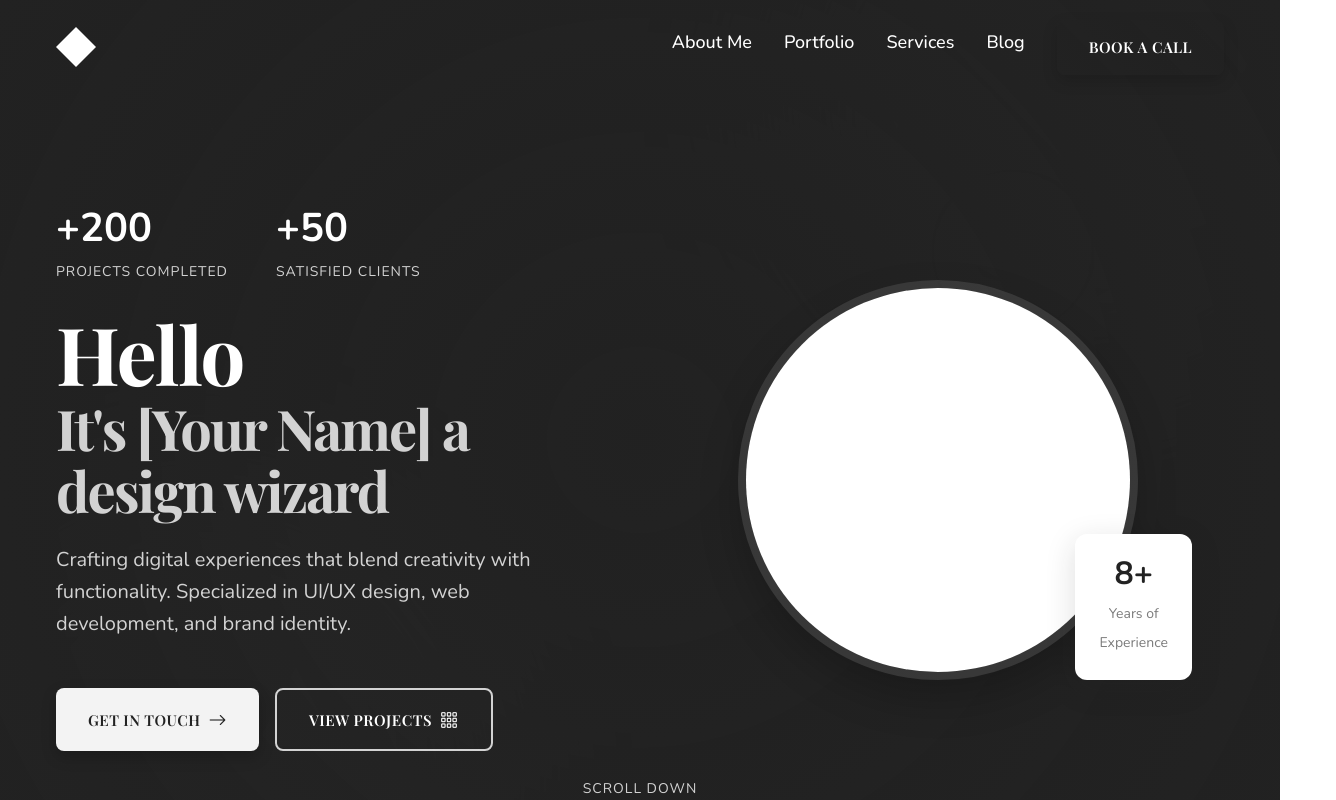
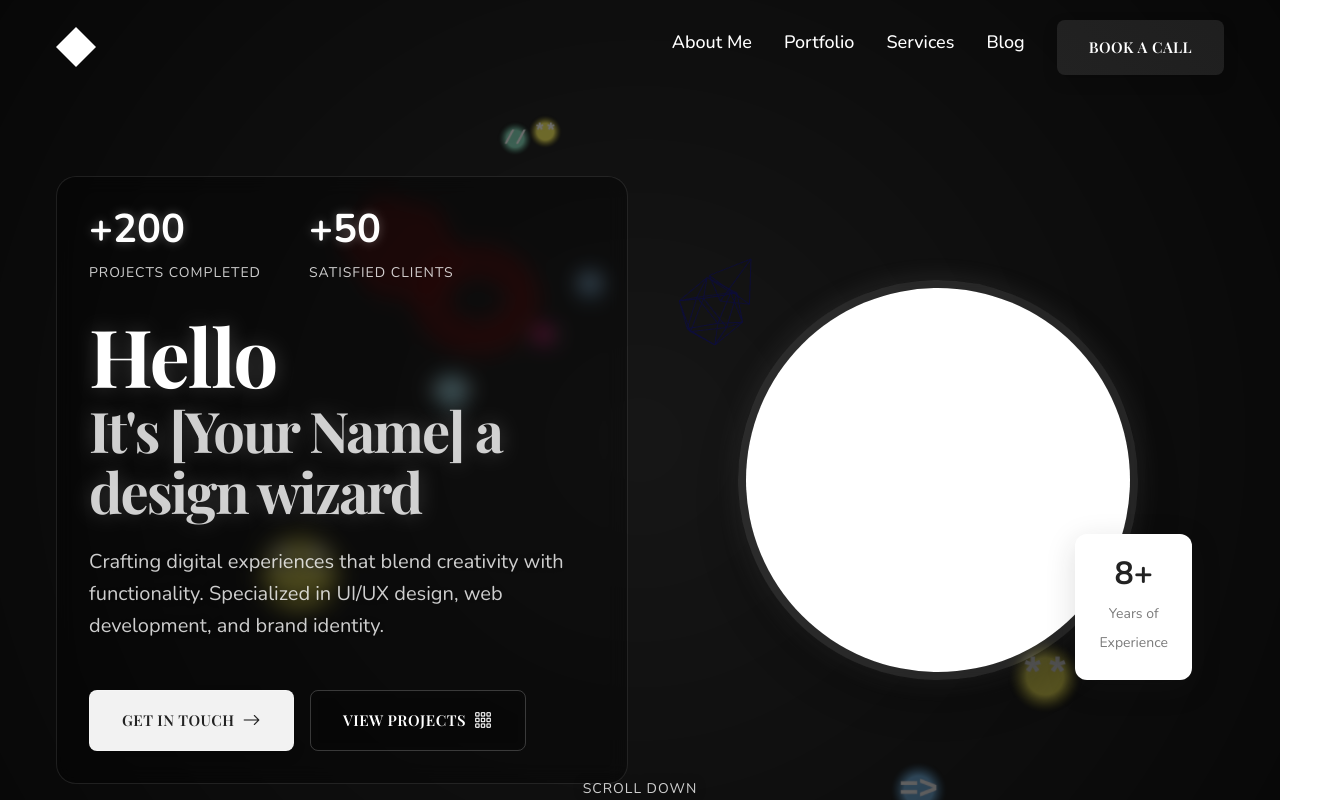
Before and after one commit to Lucifier-Hub/portfolio, an Angular app: page / in a window 1280 px wide. Shown: the top 800 px of the page, 1336 px wide, since content can reach past the window. Built offline with nearby package versions, Linux system fonts and the light colour scheme.

Commit message:
feat: enhanced hero background with tech symbols

```diff
--- a/package.json
+++ b/package.json
@@ -18,11 +18,13 @@
     "@angular/platform-browser-dynamic": "^19.2.0",
     "@angular/router": "^19.2.0",
     "@popperjs/core": "^2.11.8",
+    "@types/three": "^0.176.0",
     "aos": "^2.3.4",
     "bootstrap": "^5.3.2",
     "bootstrap-icons": "^1.13.1",
     "gsap": "^3.12.5",
     "rxjs": "~7.8.0",
+    "three": "^0.176.0",
     "tslib": "^2.3.0",
     "zone.js": "~0.15.0"
   },
--- a/src/app/components/hero/hero.component.html
+++ b/src/app/components/hero/hero.component.html
@@ -1,8 +1,5 @@
 <section class="hero">
-  <!-- Background Shapes -->
-  <div class="bg-shape bg-shape-1"></div>
-  <div class="bg-shape bg-shape-2"></div>
-  <div class="bg-shape bg-shape-3"></div>
+  <!-- Three.js canvas will be automatically inserted here -->
 
   <!-- Gradient Overlay -->
   <div class="gradient-overlay"></div>
@@ -10,7 +7,7 @@
   <div class="container">
     <div class="row align-items-center min-vh-100">
       <div class="col-lg-6">
-        <div class="hero-content animate-in">
+        <div class="hero-content">
           <div class="stats d-flex gap-5 mb-4">
             <div class="stat-item">
               <span class="stat-number">+200</span>
@@ -46,7 +43,7 @@
       </div>
 
       <div class="col-lg-6">
-        <div class="hero-image animate-in-delayed">
+        <div class="hero-image">
           <img src="assets/images/coder-animation.gif" alt="Coding Animation" class="img-fluid">
           <div class="experience-badge">
             <span class="years">8+</span>
--- a/src/app/components/hero/hero.component.scss
+++ b/src/app/components/hero/hero.component.scss
@@ -40,116 +40,54 @@
 
 .hero {
   position: relative;
-  padding-top: 80px; // Account for fixed navbar
-  background-color: var(--bg-dark);
-  color: var(--text-light);
-  overflow: hidden;
+  padding-top: 80px;
   min-height: 100vh;
   display: flex;
   align-items: center;
+  overflow: hidden;
+  background-color: rgba(0, 0, 0, 0.85); // Darker background for better contrast
 
-  // Modern 3D background elements
-  &::before,
+  // Gradient overlay for better text visibility
   &::after {
     content: '';
-    position: absolute;
-    width: 600px;
-    height: 600px;
-    border-radius: 50%;
-    background: linear-gradient(45deg, rgba(34, 34, 34, 0.8), rgba(123, 123, 123, 0.3));
-    filter: blur(60px);
-    z-index: 0;
-    will-change: transform;
-  }
-
-  &::before {
-    top: -200px;
-    right: -100px;
-    animation: float 8s ease-in-out infinite;
-  }
-
-  &::after {
-    bottom: -200px;
-    left: -100px;
-    animation: float 8s ease-in-out infinite reverse;
-  }
-
-  // Animated background shapes
-  .bg-shape {
-    position: absolute;
-    z-index: 1;
-    opacity: 0.1;
-    will-change: transform;
-
-    &-1 {
-      top: 10%;
-      left: 10%;
-      width: 100px;
-      height: 100px;
-      background: var(--primary);
-      clip-path: polygon(50% 0%, 100% 50%, 50% 100%, 0% 50%);
-      animation: rotate 20s linear infinite;
-    }
-
-    &-2 {
-      top: 20%;
-      right: 15%;
-      width: 150px;
-      height: 150px;
-      border: 2px solid var(--primary);
-      border-radius: 50%;
-      animation: pulse 4s ease-in-out infinite;
-    }
-
-    &-3 {
-      bottom: 15%;
-      left: 20%;
-      width: 80px;
-      height: 80px;
-      background: var(--secondary);
-      clip-path: polygon(50% 0%, 0% 100%, 100% 100%);
-      animation: float 6s ease-in-out infinite;
-    }
-  }
-
-  // Gradient overlay
-  .gradient-overlay {
     position: absolute;
     top: 0;
     left: 0;
     right: 0;
     bottom: 0;
-    background: radial-gradient(circle at center,
-      rgba(34, 34, 34, 0.8) 0%,
-      rgba(34, 34, 34, 0.95) 70%,
-      rgba(34, 34, 34, 1) 100%
+    background: radial-gradient(
+      circle at center,
+      rgba(0, 0, 0, 0.4) 0%,
+      rgba(0, 0, 0, 0.6) 50%,
+      rgba(0, 0, 0, 0.8) 100%
     );
-    z-index: 1;
+    z-index: 2;
+    pointer-events: none;
   }
 
   .container {
     position: relative;
-    z-index: 2;
+    z-index: 3;
     width: 100%;
   }
 
-  // Content animations
-  .animate-in {
-    animation: fadeInUp 1s ease-out forwards;
-    will-change: transform, opacity;
-  }
+  .hero-content {
+    position: relative;
+    padding: 2rem;
+    border-radius: 20px;
+    background: rgba(0, 0, 0, 0.3);
+    backdrop-filter: blur(10px);
+    -webkit-backdrop-filter: blur(10px);
+    border: 1px solid rgba(255, 255, 255, 0.1);
+    transition: transform 0.3s ease;
 
-  .animate-in-delayed {
-    animation: fadeInLeft 1s ease-out 0.3s forwards;
-    will-change: transform, opacity;
-  }
-
-  .hero-content {
-    padding: 2rem 0;
+    &:hover {
+      transform: translateY(-5px);
+    }
 
     @media (max-width: 991.98px) {
       text-align: center;
-      padding: 4rem 0 2rem;
+      padding: 4rem 2rem 2rem;
     }
 
     .stats {
@@ -170,6 +108,7 @@
           line-height: 1;
           margin-bottom: 0.5rem;
           color: var(--text-light);
+          text-shadow: 0 0 10px rgba(255, 255, 255, 0.3);
 
           @media (max-width: 575.98px) {
             font-size: 2rem;
@@ -190,6 +129,7 @@
       line-height: 1.1;
       margin-bottom: 1.5rem;
       color: var(--text-light);
+      text-shadow: 0 0 20px rgba(255, 255, 255, 0.2);
 
       span {
         font-size: 3.5rem;
@@ -220,6 +160,7 @@
       color: var(--text-muted);
       max-width: 500px;
       margin-bottom: 2rem;
+      text-shadow: 0 0 10px rgba(0, 0, 0, 0.5);
 
       @media (max-width: 991.98px) {
         margin-left: auto;
@@ -251,10 +192,14 @@
       .btn {
         padding: 1rem 2rem;
         font-weight: 600;
-        transition: all $transition-base $ease-out-expo;
+        transition: all 0.3s ease;
+        backdrop-filter: blur(5px);
+        -webkit-backdrop-filter: blur(5px);
+        border: 1px solid rgba(255, 255, 255, 0.2);
 
         &:hover {
           transform: translateY(-2px);
+          box-shadow: 0 5px 15px rgba(0, 0, 0, 0.3);
         }
       }
     }
@@ -278,8 +223,11 @@
       border-radius: 50%;
       aspect-ratio: 1;
       object-fit: cover;
-      box-shadow: 0 20px 40px rgba(0, 0, 0, 0.2);
+      box-shadow: 0 20px 40px rgba(0, 0, 0, 0.3),
+                  0 0 30px rgba(255, 255, 255, 0.1);
       border: 8px solid rgba(255, 255, 255, 0.1);
+      backdrop-filter: blur(5px);
+      -webkit-backdrop-filter: blur(5px);
 
       @media (max-width: 991.98px) {
         max-width: 320px;
@@ -351,7 +299,7 @@
     left: 50%;
     transform: translateX(-50%);
     text-align: center;
-    z-index: 2;
+    z-index: 3;
     color: var(--text-light);
 
     @media (max-width: 991.98px) {
@@ -369,6 +317,7 @@
       color: var(--text-muted);
       text-transform: uppercase;
       letter-spacing: 1px;
+      text-shadow: 0 0 10px rgba(0, 0, 0, 0.5);
     }
 
     i {
--- a/src/app/components/hero/hero.component.ts
+++ b/src/app/components/hero/hero.component.ts
@@ -1,5 +1,6 @@
-import { Component } from '@angular/core';
+import { Component, OnInit, AfterViewInit, ElementRef, OnDestroy } from '@angular/core';
 import { CommonModule } from '@angular/common';
+import * as THREE from 'three';
 
 @Component({
   selector: 'app-hero',
@@ -7,4 +8,237 @@ import { CommonModule } from '@angular/common';
   templateUrl: './hero.component.html',
   styleUrls: ['./hero.component.scss']
 })
-export class HeroComponent {}
+export class HeroComponent implements OnInit, AfterViewInit, OnDestroy {
+  private scene!: THREE.Scene;
+  private camera!: THREE.PerspectiveCamera;
+  private renderer!: THREE.WebGLRenderer;
+  private techObjects: THREE.Mesh[] = [];
+  private symbolsGroup!: THREE.Group;
+  private animationFrameId: number | null = null;
+
+  // Tech symbols with their colors
+  private readonly TECH_SYMBOLS = [
+    { text: '</>', color: '#61DAFB' },  // React blue
+    { text: '{ }', color: '#DD0031' },  // Angular red
+    { text: '=>', color: '#3178C6' },   // TypeScript blue
+    { text: '**', color: '#F7DF1E' },   // JavaScript yellow
+    { text: '//', color: '#41B883' },   // Vue green
+  ];
+
+  constructor(private elementRef: ElementRef) {}
+
+  ngOnInit(): void {}
+
+  ngAfterViewInit(): void {
+    this.initThreeJS();
+    this.createSymbols();
+    this.createTechObjects();
+    this.animate();
+
+    window.addEventListener('resize', this.onWindowResize.bind(this));
+  }
+
+  ngOnDestroy(): void {
+    if (this.animationFrameId !== null) {
+      cancelAnimationFrame(this.animationFrameId);
+    }
+    window.removeEventListener('resize', this.onWindowResize.bind(this));
+
+    this.scene.clear();
+    this.renderer.dispose();
+  }
+
+  private initThreeJS(): void {
+    this.scene = new THREE.Scene();
+
+    this.camera = new THREE.PerspectiveCamera(
+      75,
+      window.innerWidth / window.innerHeight,
+      0.1,
+      1000
+    );
+    this.camera.position.z = 15;
+
+    this.renderer = new THREE.WebGLRenderer({
+      alpha: true,
+      antialias: true,
+      powerPreference: 'high-performance'
+    });
+    this.renderer.setSize(window.innerWidth, window.innerHeight);
+    this.renderer.setPixelRatio(Math.min(window.devicePixelRatio, 2));
+
+    const canvas = this.renderer.domElement;
+    canvas.style.position = 'absolute';
+    canvas.style.top = '0';
+    canvas.style.left = '0';
+    canvas.style.zIndex = '1';
+    this.elementRef.nativeElement.insertBefore(canvas, this.elementRef.nativeElement.firstChild);
+
+    const ambientLight = new THREE.AmbientLight(0xffffff, 0.5);
+    this.scene.add(ambientLight);
+
+    const pointLight = new THREE.PointLight(0x4444ff, 1);
+    pointLight.position.set(5, 5, 5);
+    this.scene.add(pointLight);
+
+    this.symbolsGroup = new THREE.Group();
+    this.scene.add(this.symbolsGroup);
+  }
+
+  private createSymbolTexture(symbol: string, color: string): THREE.Texture {
+    const canvas = document.createElement('canvas');
+    canvas.width = 256;  // Increased size for better quality
+    canvas.height = 256;
+
+    const context = canvas.getContext('2d')!;
+    context.fillStyle = 'transparent';
+    context.fillRect(0, 0, canvas.width, canvas.height);
+
+    // Enhanced glow effect
+    const gradient = context.createRadialGradient(
+      canvas.width / 2,
+      canvas.height / 2,
+      0,
+      canvas.width / 2,
+      canvas.height / 2,
+      canvas.width / 3
+    );
+    gradient.addColorStop(0, color);
+    gradient.addColorStop(0.5, color.replace('1)', '0.3)'));
+    gradient.addColorStop(1, 'transparent');
+
+    context.fillStyle = gradient;
+    context.fillRect(0, 0, canvas.width, canvas.height);
+
+    context.fillStyle = 'white';
+    context.font = 'bold 96px monospace';  // Increased font size
+    context.textAlign = 'center';
+    context.textBaseline = 'middle';
+    context.fillText(symbol, canvas.width / 2, canvas.height / 2);
+
+    const texture = new THREE.Texture(canvas);
+    texture.needsUpdate = true;
+    return texture;
+  }
+
+  private createSymbols(): void {
+    const symbolCount = 15; // Reduced from 40 to 15 symbols
+
+    for (let i = 0; i < symbolCount; i++) {
+      const { text, color } = this.TECH_SYMBOLS[i % this.TECH_SYMBOLS.length];
+
+      const spriteMaterial = new THREE.SpriteMaterial({
+        map: this.createSymbolTexture(text, color),
+        transparent: true,
+        blending: THREE.AdditiveBlending,
+      });
+
+      const sprite = new THREE.Sprite(spriteMaterial);
+
+      // More controlled distribution in a sphere
+      const radius = Math.random() * 12 + 8; // Slightly tighter radius range
+      const theta = (i / symbolCount) * Math.PI * 2; // Even distribution around circle
+      const phi = Math.acos((2 * i / symbolCount) - 1); // Better vertical distribution
+
+      sprite.position.x = radius * Math.sin(phi) * Math.cos(theta);
+      sprite.position.y = radius * Math.sin(phi) * Math.sin(theta);
+      sprite.position.z = radius * Math.cos(phi);
+
+      // Slightly larger size range for better visibility with fewer symbols
+      const scale = Math.random() * 1.8 + 1.2;
+      sprite.scale.set(scale, scale, 1);
+
+      this.symbolsGroup.add(sprite);
+    }
+  }
+
+  private createTechObjects(): void {
+    const shapes = [
+      new THREE.IcosahedronGeometry(1.2, 0),  // Angular-like logo
+      new THREE.TorusGeometry(1, 0.4, 16, 100), // Ring for infinity
+      new THREE.TetrahedronGeometry(1.2),     // Pyramid
+    ];
+
+    const materials = [
+      new THREE.MeshPhongMaterial({
+        color: 0x4444ff,
+        transparent: true,
+        opacity: 0.7,
+        shininess: 100,
+        wireframe: true
+      }),
+      new THREE.MeshPhongMaterial({
+        color: 0xff4444,
+        transparent: true,
+        opacity: 0.7,
+        shininess: 100
+      })
+    ];
+
+    // Create fewer objects
+    for (let i = 0; i < 4; i++) {
+      const geometry = shapes[i % shapes.length];
+      const material = materials[i % materials.length];
+      const mesh = new THREE.Mesh(geometry, material);
+
+      mesh.position.x = (Math.random() - 0.5) * 15;
+      mesh.position.y = (Math.random() - 0.5) * 15;
+      mesh.position.z = (Math.random() - 0.5) * 15;
+
+      mesh.rotation.x = Math.random() * Math.PI;
+      mesh.rotation.y = Math.random() * Math.PI;
+
+      this.techObjects.push(mesh);
+      this.scene.add(mesh);
+    }
+  }
+
+  private animate(): void {
+    this.animationFrameId = requestAnimationFrame(this.animate.bind(this));
+
+    // Faster group rotation
+    this.symbolsGroup.rotation.y += 0.002;
+
+    // Animate individual symbols with smoother motion
+    this.symbolsGroup.children.forEach((sprite, index) => {
+      const time = Date.now() * 0.0015; // Slower wave motion
+      const offset = index * 0.2;
+
+      // Gentler wave motion
+      sprite.position.y += Math.sin(time + offset) * 0.015;
+
+      // Slower rotation
+      sprite.rotation.z = Math.sin(time + offset) * 0.05;
+    });
+
+    // Animate tech objects with faster rotation
+    this.techObjects.forEach((obj, index) => {
+      const time = Date.now() * 0.001;
+      const radius = 4 + index * 0.8; // Tighter orbits
+
+      if (index % 2 === 0) {
+        // Circular motion
+        obj.position.x = Math.cos(time * 0.4) * radius;
+        obj.position.y = Math.sin(time * 0.3) * radius;
+        obj.position.z = Math.cos(time * 0.5) * radius;
+      } else {
+        // Figure-8 pattern
+        obj.position.x = Math.sin(time * 0.4) * radius;
+        obj.position.y = Math.sin(time * 0.6) * (radius * 0.5);
+        obj.position.z = Math.cos(time * 0.4) * radius;
+      }
+
+      // Faster rotation
+      obj.rotation.x += 0.02;
+      obj.rotation.y += 0.02;
+    });
+
+    this.renderer.render(this.scene, this.camera);
+  }
+
+  private onWindowResize(): void {
+    this.camera.aspect = window.innerWidth / window.innerHeight;
+    this.camera.updateProjectionMatrix();
+    this.renderer.setSize(window.innerWidth, window.innerHeight);
+  }
+}
```
Also changed, not shown: 1 other file (tests, documents, lock files or other folders).
